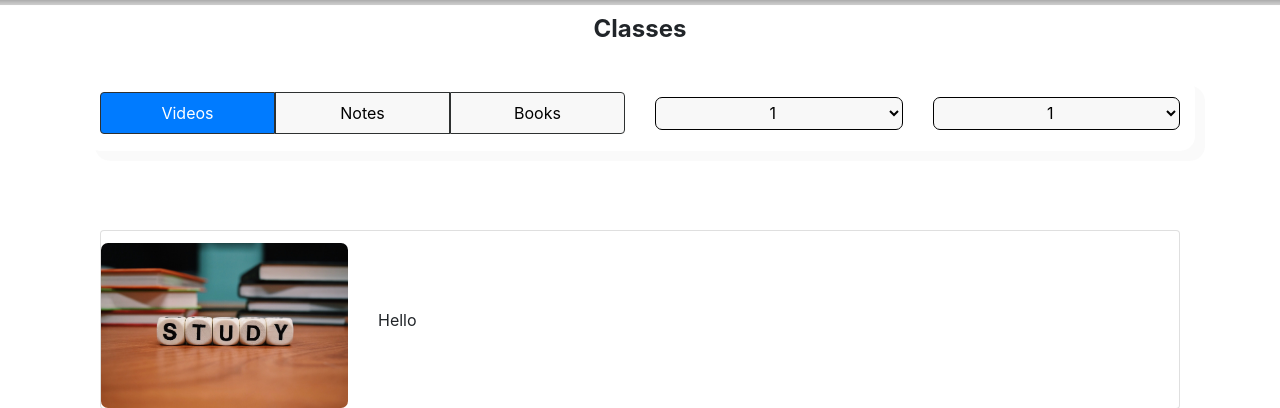
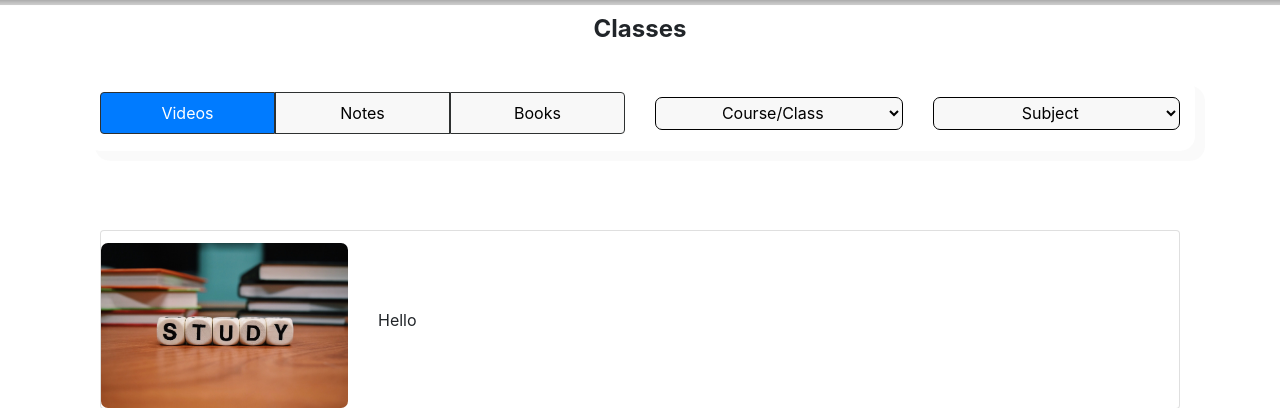
Before and after one commit to shivamkalra13/TechnicalGo, a Django app: page /first_app/classes/ in a window 1280 px wide. Shown: the part 80-488 px from the top of the page. Run offline with Django 3.2, Linux system fonts and the light colour scheme; data that the repository does not hold is empty; some libraries are stand-ins or nearby versions.

Commit message:
Configured loading of class and subject filters

```diff
--- a/first_app/models.py
+++ b/first_app/models.py
@@ -19,7 +19,7 @@ class Classes(models.Model):
     subcode = models.CharField(max_length = 7, blank = False)
 
     def __str__(self):
-        return self.subcode
+        return str(self.classno)+","+str(self.subcode)
 
 class Subject(models.Model):
     subcode = models.CharField(max_length = 7, blank = False, primary_key = True)
--- a/first_app/views.py
+++ b/first_app/views.py
@@ -1,5 +1,7 @@
 from django.shortcuts import render
 from django.http import HttpResponse
+from first_app.models import Classes
+from first_app.models import Subject
 
 # Create your views here.
 def index(request):
@@ -9,7 +11,18 @@ def index(request):
     return render(request, 'first_app/index.html', context=mycontext)
 
 def classes(request):
-    return render(request, 'first_app/classes.html')
+    GetParams = dict(request.GET)       #dictionary of GET parameters
+    sub_list=[]
+    if(len(GetParams.keys())==1):
+        cld = GetParams['cld']          #getting classDropdown parameter
+        all_classes = Classes.objects.filter(classno = cld[0]).values('subcode')
+        for i in all_classes:
+            sub_list.append(Subject.objects.filter(subcode=i['subcode']).values('subname')[0]['subname'])
+        print(sub_list)
+    mycontext={
+        'sub_list':sub_list
+    }
+    return render(request, 'first_app/classes.html', context=mycontext)
 
 def navbar(request):
     return render(request, 'first_app/navbar.html')
--- a/templates/first_app/classes.html
+++ b/templates/first_app/classes.html
@@ -15,15 +15,24 @@
     <!--<script src="https://ajax.googleapis.com/ajax/libs/jquery/3.3.1/jquery.min.js"></script>-->
     <script src="https://code.jquery.com/jquery-3.3.1.js" integrity="sha256-2Kok7MbOyxpgUVvAk/HJ2jigOSYS2auK4Pfzbm7uH60=" crossorigin="anonymous"></script>
     <script>
-    $(document).ready(function(){
-      $("#header").load("../navbar");
-    });
+      $(document).ready(function(){
+        /*$.urlParam = function(name)     //the function for getting urlParam
+        {
+          var results = new RegExp('[\?&]' + name + '=([^&#]*)').exec(window.location.href);
+          return results[1] || 0;
+        }*/
+        $("#navbar").load("../navbar");
+        //$("#classDrop").val(decodeURIComponent($.urlParam('cld')));
+        $("#classDrop").change(function(){
+          window.open('../classes/?cld='+$("#classDrop").val(),'_self');
+        });
+      });
     </script>
     <!---Importing finish------------------------------------------------------->
     <script src="http://www.w3schools.com/lib/w3data.js"></script>
   </head>
   <body>
-    <div id = "header"></div>
+    <div id = "navbar"></div>
     <div class="container">
         <div class="row">
           <div class="head col-12">
@@ -40,17 +49,26 @@
                     </div>
                   </div>
                   <div class="order-1 order-lg-2 order-md-3 order-xl-3 col-12 col-lg-3 col-md-3 col-xl-3 align-self-center">
-                    <select>
-                      <option>1</option>
-                      <option>2</option>
-                      <option>3</option>
+                    <select id="classDrop">
+                      <option disabled selected>Course/Class</option>
+                      <option>1-8</option>
+                      <option>9</option>
+                      <option>10</option>
+                      <option>11</option>
+                      <option>12</option>
+                      <option>Engineering</option>
+                      <option>CA</option>
+                      <option>B.Sc.</option>
                     </select>
                   </div>
                   <div class="order-2 order-lg-3 order-md-3 order-xl-3 col-lg-3 col-md-3 col-xl-3 col-12 align-self-center">
                     <select>
-                      <option>1</option>
-                      <option>2</option>
-                      <option>3</option>
+                      <option disabled selected>Subject</option>
+                      {% if sub_list %}
+                        {% for subname in sub_list %}
+                          <option>{{subname}}</option>
+                        {% endfor %}
+                      {% endif %}
                     </select>
                   </div>
                 </div>
```
Also changed, not shown: first_app/migrations/0002_auto_20190627_1952.py (added), first_app/migrations/0003_auto_20190627_2001.py (added).
